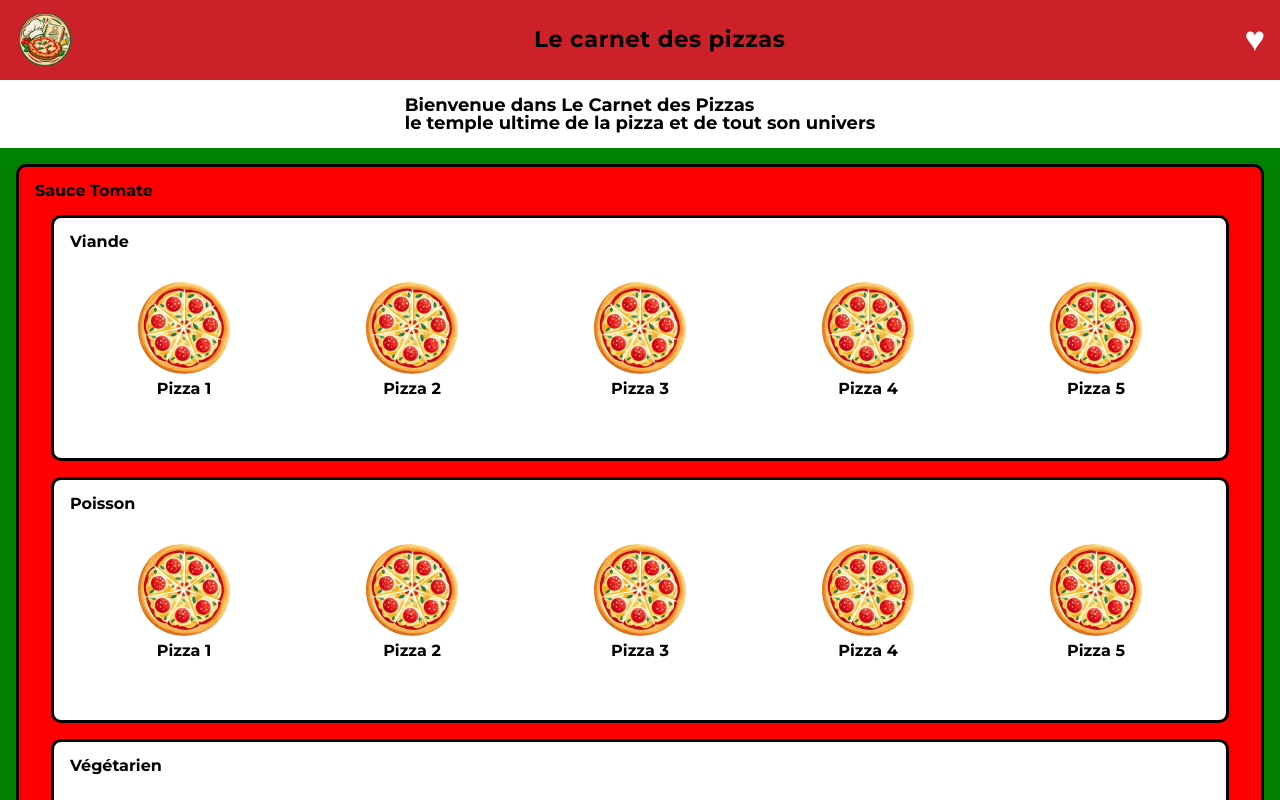
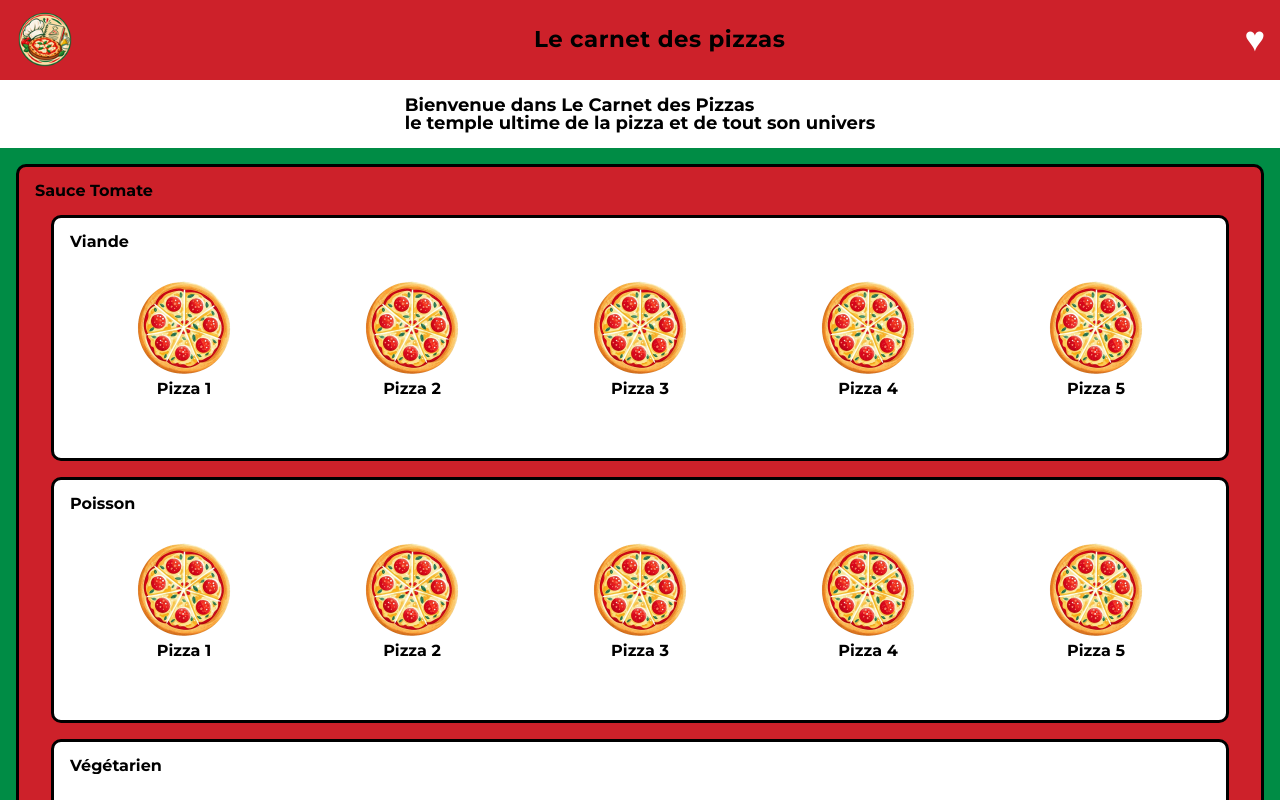
Before and after one commit to SIMPLON-DIST-DWWM-P1-198863/p2-g4-Le-Carnet-des-Pizzas, a React (Vite) app: page / in a window 1280 px wide. Shown: the top 800 px of the page. Built offline with nearby package versions, Linux system fonts and the light colour scheme.

Commit message:
add variabes to my css files

```diff
--- a/src/App.css
+++ b/src/App.css
@@ -1,7 +1,7 @@
 :root {
   --main-color: #cd212a;
   --secondary-color: #008c45;
-  --third-color: #ffd8a8;
+  --third-color: #f0b37c;
   --fourth-color: #ffffff;
   font-family: Montserrat, sans-serif;
 }
--- a/src/App.tsx
+++ b/src/App.tsx
@@ -2,8 +2,8 @@ import { Routes, Route } from 'react-router'
 import './reset.css'
 import './App.css'
 import Header from './components/header.tsx'
+import HomePage from './components/HomePage.tsx'
 import { Footer } from './components/footer.tsx'
-import HomePage from './components/HomePage.tsx'
 import Fiche from './components/Fiche.tsx'
 
 function App() {
--- a/src/css/Fiche.css
+++ b/src/css/Fiche.css
@@ -13,7 +13,7 @@
     flex-direction: column;
     margin: 1rem;
     border-radius: 10px;
-    background-color: white;
+    background-color: var(--fourth-color);
 }
 /* Ceci gère le nom et l'image de la Pizza */
 .fiche-texte {
--- a/src/css/HomePage.css
+++ b/src/css/HomePage.css
@@ -1,9 +1,9 @@
 body {
-  background-color: green;
+  background-color: var(--secondary-color);
 }
 /* Ceci gère la section description de la HomePage */
 .hero-description {
-  background-color: white;
+  background-color: var(--fourth-color);
   display: flex;
   align-items: center;
   justify-content: center;
@@ -21,7 +21,7 @@ body {
   list-style: none;
   border: solid;
   font-weight: bold;
-  background-color: red;
+  background-color: var(--main-color);
 }
 /* Ceci gère la section Crème fraîche de la HomePage */
 .hero-cremefraiche {
@@ -33,7 +33,7 @@ body {
   list-style: none;
   border: solid;
   font-weight: bold;
-  background-color: white;
+  background-color: var(--fourth-color);
 }
 /* Ceci gère les sections Viande/Poisson/Végetarien de la HomePage */
 .hero-categorie {
@@ -45,7 +45,7 @@ body {
   list-style: none;
   border: solid;
   font-weight: bold;
-  background-color: white;
+  background-color: var(--fourth-color);
 }
 /* Ceci gère les sections Pizzas de la HomePage */
 .hero-pizzas {
@@ -58,5 +58,5 @@ body {
   list-style: none;
   border: none;
   font-weight: bold;
-  background-color: white;
+  background-color: var(--fourth-color);
 }
```
